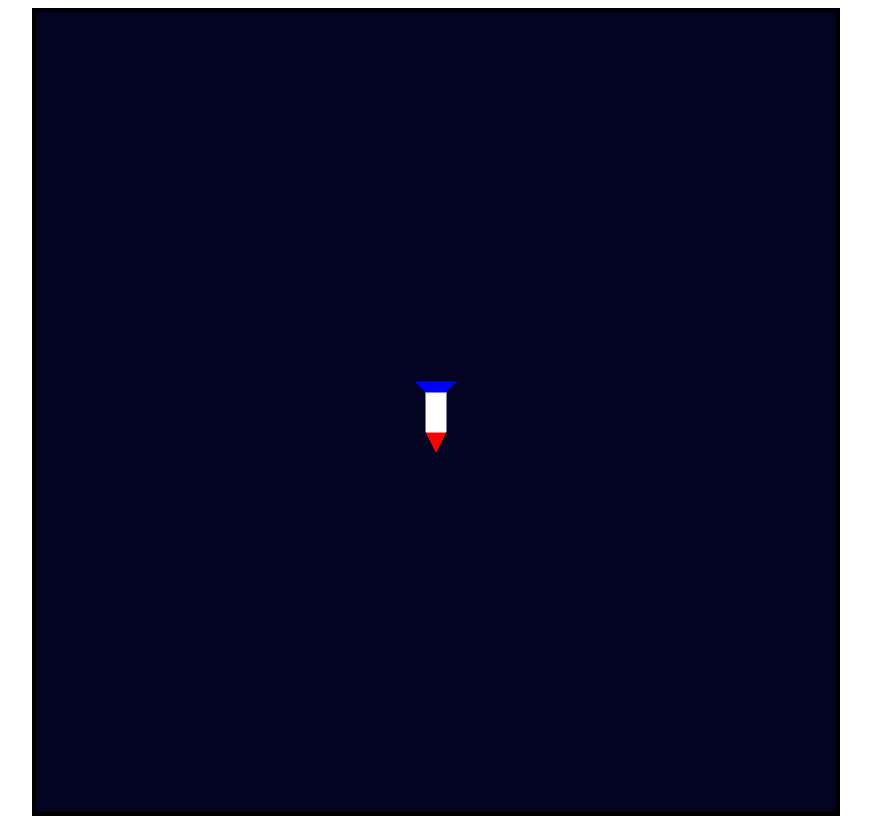
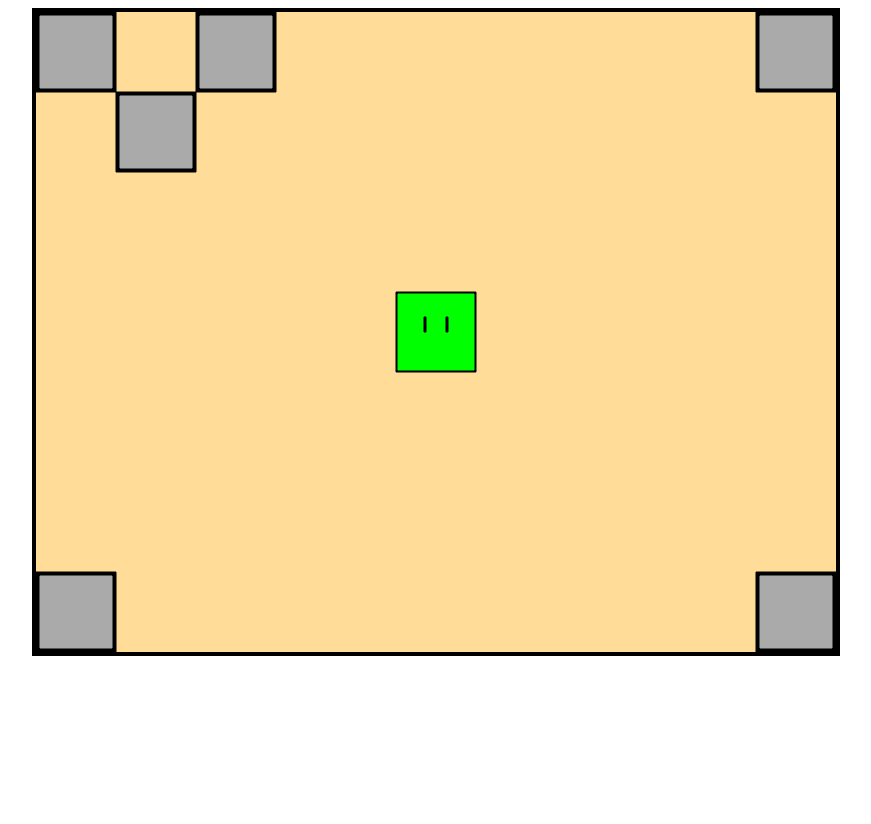
Before and after one commit to michaelroessler/ZeldaLike, a plain HTML site: page index.html in a window 1280 px wide. Shown: the whole page, without its empty margins (204-1075 px from the left). After the commit the page ends 800 px from the top, so only its background shows below. Drawn offline with nearby package versions, Linux system fonts and the light colour scheme.

Commit message:
Basic gfx and movement

```diff
--- a/index.html
+++ b/index.html
@@ -2,11 +2,11 @@
 <head>
 <script src="https://ajax.googleapis.com/ajax/libs/jquery/3.6.4/jquery.min.js"></script>
 <script src="input.js"></script>
-<title>Space Sim</title>
+<title>Zelda Like</title>
 </head>
 <body>
 
-<canvas id="canvas" width="800" height="800" style="border: 4px solid black; margin: auto; display: block;"></canvas>
+<canvas id="canvas" width="800" height="640" style="border: 4px solid black; margin: auto; display: block;"></canvas>
 
 <script>
 var c;		// Canvas
@@ -15,9 +15,14 @@ var ctx;	// Context
 var W;	// Width
 var H;	// Height
 
-var time, diff;
+var GridL;	// Grid space length
+var GridR;	// Grid space radius (length / 2)
+
+var time=0, diff=0;
 
 var objs = [];
+
+var inputs = [];
 
 
 function setup() {
@@ -27,9 +32,21 @@ function setup() {
 	W = c.width;
 	H = c.height;
 
+	GridL = W/10;
+	GridR = GridL/2;
+
 	console.log("Width: " + W + " Height: " + H);
 
-	objs.push(new player([W/2,H/2],10, [0,1]))
+	objs.push(new player([W/2,H/2],1, [0,1]));
+
+	objs.push(new block([GridR,GridR],1, [0,1]));
+	objs.push(new block([GridL*1+GridR,GridL*1+GridR],1, [0,1]));
+	objs.push(new block([GridL*2+GridR,GridR],1, [0,1]));
+	objs.push(new block([GridL*9+GridR,GridR],1, [0,1]));
+	objs.push(new block([GridL*9+GridR,GridL*7+GridR],1, [0,1]));
+	objs.push(new block([GridL*0+GridR,GridL*7+GridR],1, [0,1]));
+
+	time = Date.now();
 
 	//game();
 }
@@ -48,36 +65,45 @@ function game() {
 
 function sim() {
 	for (var i = 0; i < objs.length; i++) {
-		//objs[i].pos[0] += objs[i].vel[0] * diff/1;
-		//objs[i].pos[1] += objs[i].vel[1] * diff/10000;
+		objs[i].pos[0] += objs[i].vel[0] * (diff/1000);
+		objs[i].pos[1] += objs[i].vel[1] * (diff/1000);
 		//console.log(objs[i].pos[0]);
 	}
 }
 
 function draw() {
 	// Background
-	ctx.fillStyle = "#030322";
+	ctx.fillStyle = "#FFDD99";
 	ctx.fillRect(0, 0, W, H);
 
 	//var obj = new player([W/2,H/2],10, [0,1]);
 
+	for (var o = 0; o < objs.length; o++) {
 		// Each Polygon
-	for (var p = 0; p < objs[0].poly.length; p++) {
+		for (var p = 0; p < objs[o].poly.length; p++) {
 			ctx.beginPath();
-		ctx.moveTo( (objs[0].poly[p].vert[0][0] * objs[0].size)+objs[0].pos[0], (objs[0].poly[p].vert[0][1] * objs[0].size)+objs[0].pos[1]);
+			ctx.moveTo( (objs[o].poly[p].vert[0][0] * objs[o].size)+objs[o].pos[0], (objs[o].poly[p].vert[0][1] * objs[o].size)+objs[o].pos[1]);
+
 			// Each Vertex
-		for (var v = 1; v < objs[0].poly[p].vert.length; v++) {
-			ctx.lineTo((objs[0].poly[p].vert[v][0] * objs[0].size)+objs[0].pos[0], (objs[0].poly[p].vert[v][1] * objs[0].size)+objs[0].pos[1]);
+			for (var v = 1; v < objs[o].poly[p].vert.length; v++) {
+				ctx.lineTo((objs[o].poly[p].vert[v][0] * objs[o].size)+objs[o].pos[0], (objs[o].poly[p].vert[v][1] * objs[o].size)+objs[o].pos[1]);
 			}
-		ctx.lineTo((objs[0].poly[p].vert[0][0] * objs[0].size)+objs[0].pos[0], (objs[0].poly[p].vert[0][1] * objs[0].size)+objs[0].pos[1]);
+			ctx.lineTo((objs[o].poly[p].vert[0][0] * objs[o].size)+objs[o].pos[0], (objs[o].poly[p].vert[0][1] * objs[o].size)+objs[o].pos[1]);
 
-		ctx.strokeStyle = objs[0].poly[p].color;
+			ctx.strokeStyle = objs[o].poly[p].color;
 			ctx.stroke();
 
-		ctx.fillStyle = objs[0].poly[p].color;
+			ctx.fillStyle = objs[o].poly[p].color;
 			ctx.fill();
 		}
 		ctx.closePath();
+	}
+
+
+}
+
+function collision () {
+	//
 }
 
 class poly {
@@ -89,6 +115,38 @@ class poly {
 	}
 }
 
+class block {
+	constructor(pos,size,dir) {
+		//
+		this.pos = pos;
+		this.size = size;
+		this.dir = dir;
+		this.vel = [0.0,0.0];
+
+		var p=-1,v=-1; // p starts negative because I need ++ first
+
+		this.poly = []; // init poly array
+
+		v=-1; // v starts negative just for consistency
+		this.poly[++p] = new poly();
+		console.log(p);
+		this.poly[p].vert[++v] = [-(GridL/2),-(GridL/2)];
+		this.poly[p].vert[++v] = [(GridL/2),-(GridL/2)];
+		this.poly[p].vert[++v] = [(GridL/2),(GridL/2)];
+		this.poly[p].vert[++v] = [-(GridL/2),(GridL/2)];
+		this.poly[p].color = "#000000";
+
+		v=-1;
+		this.poly[++p] = new poly();
+		console.log(p);
+		this.poly[p].vert[++v] = [-((GridL/2)-4),-((GridL/2)-4)];
+		this.poly[p].vert[++v] = [((GridL/2)-4),-((GridL/2)-4)];
+		this.poly[p].vert[++v] = [((GridL/2)-4),((GridL/2)-4)];
+		this.poly[p].vert[++v] = [-((GridL/2)-4),((GridL/2)-4)];
+		this.poly[p].color = "#AAAAAA";
+	}
+}
+
 class player {
 	constructor(pos,size,dir) {
 		//
@@ -96,30 +154,158 @@ class player {
 		this.pos = pos;
 		this.size = size;
 		this.dir = dir;
-		this.vel = [1.0,1.0];
+		this.vel = [0.0,0.0];
+		this.spd = 240;
 
-		this.poly = [];
-		this.poly[0] = new poly();
-		this.poly[0].vert[0] = [0,4];
-		this.poly[0].vert[1] = [1,2];
-		this.poly[0].vert[2] = [-1,2];
-		this.poly[0].color = "#FF0000";
+		// Movement
+		this.mu = false;
+		this.ml = false;
+		this.mr = false;
+		this.md = false;
 
-		this.poly[1] = new poly();
-		this.poly[1].vert[0] = [1,2];
-		this.poly[1].vert[1] = [-1,2];
-		this.poly[1].vert[2] = [-1,-2];
-		this.poly[1].vert[3] = [1,-2];
-		this.poly[1].color = "#FFFFFF";
+		// Draw data
+		var p=-1,v=-1; // p starts negative because I need ++ first
 
-		this.poly[2] = new poly();
-		this.poly[2].vert[0] = [1,-2];
-		this.poly[2].vert[1] = [-1,-2];
-		this.poly[2].vert[2] = [-2,-3];
-		this.poly[2].vert[3] = [2,-3];
-		this.poly[2].color = "#0000FF";
+		this.poly = []; // init poly array
+
+		v=-1; // v starts negative just for consistency
+		this.poly[++p] = new poly();
+		console.log(p);
+		this.poly[p].vert[++v] = [-(GridL/2),-(GridL/2)];
+		this.poly[p].vert[++v] = [(GridL/2),-(GridL/2)];
+		this.poly[p].vert[++v] = [(GridL/2),(GridL/2)];
+		this.poly[p].vert[++v] = [-(GridL/2),(GridL/2)];
+		this.poly[p].color = "#000000";
+
+		v=-1;
+		this.poly[++p] = new poly();
+		console.log(p);
+		this.poly[p].vert[++v] = [-((GridL/2)-2),-((GridL/2)-2)];
+		this.poly[p].vert[++v] = [((GridL/2)-2),-((GridL/2)-2)];
+		this.poly[p].vert[++v] = [((GridL/2)-2),((GridL/2)-2)];
+		this.poly[p].vert[++v] = [-((GridL/2)-2),((GridL/2)-2)];
+		this.poly[p].color = "#00FF00";
+
+		v=-1;
+		this.poly[++p] = new poly();
+		console.log(p);
+		this.poly[p].vert[++v] = [-12,-15];
+		this.poly[p].vert[++v] = [-10,-15];
+		this.poly[p].vert[++v] = [-10,0];
+		this.poly[p].vert[++v] = [-12,0];
+		this.poly[p].color = "#000000";
+
+		v=-1;
+		this.poly[++p] = new poly();
+		this.poly[p].vert[++v] = [12,-15];
+		this.poly[p].vert[++v] = [10,-15];
+		this.poly[p].vert[++v] = [10,0];
+		this.poly[p].vert[++v] = [12,0];
+		this.poly[p].color = "#000000";
+	}
+
+	moveU(release) {
+		if (!this.mu && !release) { // if not moving and button pressed
+			this.mu = true;
+			this.vel[1] -= this.spd;
+		} else if (this.mu && release) { // if moving and button released
+			this.mu = false;
+			this.vel[1] += this.spd;
+		}
+
+	}
+
+	moveL(release) {
+		if (!this.ml && !release) { // if not moving and button pressed
+			this.ml = true;
+			this.vel[0] -= this.spd;
+		} else if (this.ml && release) { // if moving and button released
+			this.ml = false;
+			this.vel[0] += this.spd;
 		}
 	}
+
+	moveR(release) {
+		if (!this.mr && !release) { // if not moving and button pressed
+			this.mr = true;
+			this.vel[0] += this.spd;
+		} else if (this.mr && release) { // if moving and button released
+			this.mr = false;
+			this.vel[0] -= this.spd;
+		}
+
+	}
+
+	moveD(release) {
+		if (!this.md && !release) { // if not moving and button pressed
+			this.md = true;
+			this.vel[1] += this.spd;
+		} else if (this.md && release) { // if moving and button released
+			this.md = false;
+			this.vel[1] -= this.spd;
+		}
+	}
+}
+
+addEventListener('keydown', event => {
+
+	switch (event.code) {
+		case "Space":
+			console.log('Space pressed');
+			break;
+		case "KeyW":
+			console.log('W pressed');
+			objs[0].moveU(0);
+			break;
+		case "KeyA":
+			console.log('A pressed');
+			objs[0].moveL(0);
+			break;
+		case "KeyS":
+			console.log('S pressed');
+			objs[0].moveD(0);
+			break;
+		case "KeyD":
+			console.log('D pressed');
+			objs[0].moveR(0);
+			break;
+		case "ShiftLeft"://open case continues to next case
+		case "ShiftRight":
+			console.log('Shift pressed');
+			break;
+
+	}
+});
+
+addEventListener('keyup', event => {
+
+	switch (event.code) {
+		case "Space":
+			console.log('Space released');
+			break;
+		case "KeyW":
+			console.log('W released');
+			objs[0].moveU(1);
+			break;
+		case "KeyA":
+			console.log('A released');
+			objs[0].moveL(1);
+			break;
+		case "KeyS":
+			console.log('S released');
+			objs[0].moveD(1);
+			break;
+		case "KeyD":
+			console.log('D released');
+			objs[0].moveR(1);
+			break;
+		case "ShiftLeft":
+		case "ShiftRight":
+			console.log('Shift released');
+			break;
+
+	}
+});
 
 setup();
 game();
```
Lines whose indentation alone changed are shown as unchanged.
